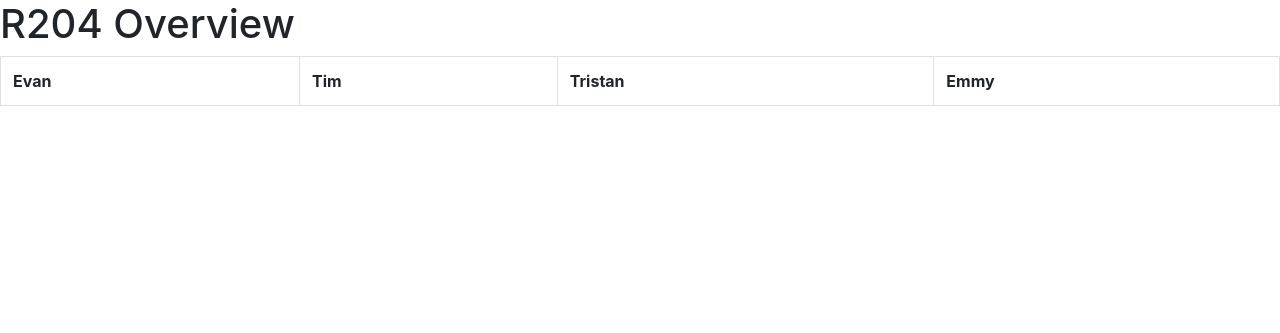
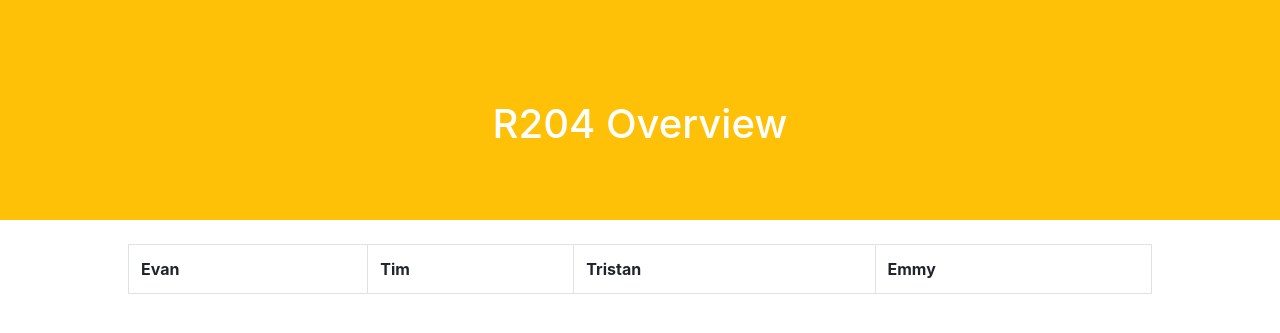
Before and after one commit to timothy-e/split-hardware, a Flask app: page / in a window 1280 px wide. Shown: the top 333 px of the page. Run offline with Flask 2, Linux system fonts and the light colour scheme; lists and menus that the app fills with data are empty; some libraries are stand-ins or nearby versions.

Commit message:
Add a bit of colour

```diff
--- a/FlaskApp/dataRoommate.py
+++ b/FlaskApp/dataRoommate.py
@@ -53,9 +53,9 @@ class Roommate(Serializable):
         owe = self.get_owing(average)
         pretty_owe = f"${abs(owe):0.02f}"
         if owe <= 0:
-            return f"The house hold owes {self.name} {pretty_owe}."
+            return f"The household owes {self.name} {pretty_owe}."
         else:
-            return f"{self.name} owes the house hold {pretty_owe}."
+            return f"{self.name} owes the household {pretty_owe}."
 
 
 class House(Serializable):
--- a/FlaskApp/templates/overview.html
+++ b/FlaskApp/templates/overview.html
@@ -4,13 +4,35 @@
 <head>
     <link rel="stylesheet" href="https://stackpath.bootstrapcdn.com/bootstrap/4.2.1/css/bootstrap.min.css">
     <title>R204 Overview</title>
+    <style>
+        h1 {
+            text-align: center;
+        }
+
+        table.center {
+            margin-left:auto;
+            margin-right:auto;
+        }
+        div.top {
+            background: orange;
+            width: 100%;
+            height: 220px;
+        }
+        h1 {
+            margin: auto;
+            color: white;
+            margin-top: 100px;
+        }
+
+    </style>
 </head>
 
 <body>
-    <h1>
-        R204 Overview
-    </h1>
-    <table class="table table-bordered" style="width:100%">
+    <div class="d-inline-block bg-warning top">
+        <h1>R204 Overview</h1>
+    </div>
+    <br><br>
+    <table class="table table-bordered center" style="width:80%">
         <tr>
         {% for member in home.members %}
             <th> {{ member.name}}</th>
```
Also changed, not shown: FlaskApp/templates/debt.html (+28 -5 lines). Lines whose indentation alone changed are shown as unchanged.
